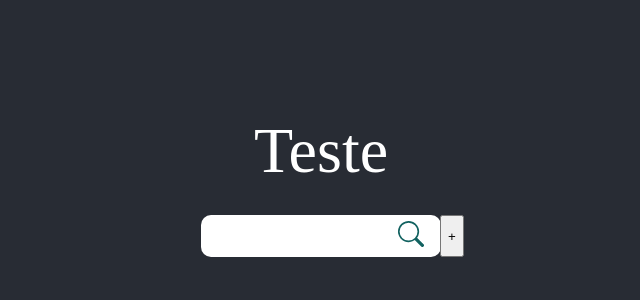
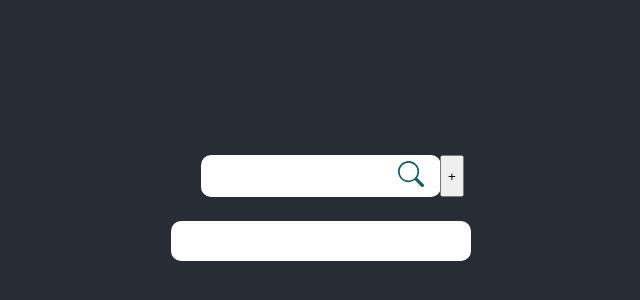
Before and after one commit to vitorsoaresf/gestao-habitos, a React (Create React App) app: page / in a window 1280 px wide. Shown: the part 212-512 px from the top of the page, without its empty margins (319-959 px from the left). Built offline with nearby package versions, Linux system fonts and the light colour scheme.

Commit message:
feat: implementing Input

```diff
--- a/src/App.js
+++ b/src/App.js
@@ -2,15 +2,17 @@ import logo from "./logo.svg";
 import "./App.css";
 
 import GlobalStyle from "./style/global";
+import CardGeneric from "./components/CardGeneric";
 
-import CardGeneric from "./components/CardGeneric";
+import Input from "./components/Input";
 
 function App() {
   return (
     <div className="App">
       <header className="App-header">
         <GlobalStyle />
-        <CardGeneric title="Teste" />
+        <CardGeneric />
+        <Input />
       </header>
     </div>
   );
--- a/src/components/Input/index.jsx
+++ b/src/components/Input/index.jsx
@@ -0,0 +1,11 @@
+import { Container } from "./styles";
+
+const Input = ({ register, placeholder }) => {
+  return (
+    <Container>
+      <input type="text" placeholder={placeholder} />
+    </Container>
+  );
+};
+
+export default Input;
--- a/src/components/Input/styles.js
+++ b/src/components/Input/styles.js
@@ -0,0 +1,21 @@
+import styled from "styled-components";
+
+export const Container = styled.div`
+  display: flex;
+  justify-content: space-between;
+  align-items: center;
+  background: white;
+  border-radius: 10px;
+  width: 80%;
+  max-width: 300px;
+  height: 40px;
+  margin: 8px 0;
+
+  input {
+    background: transparent;
+    outline: none;
+    border: none;
+    height: 100%;
+    margin: 0 8px;
+  }
+`;
```
